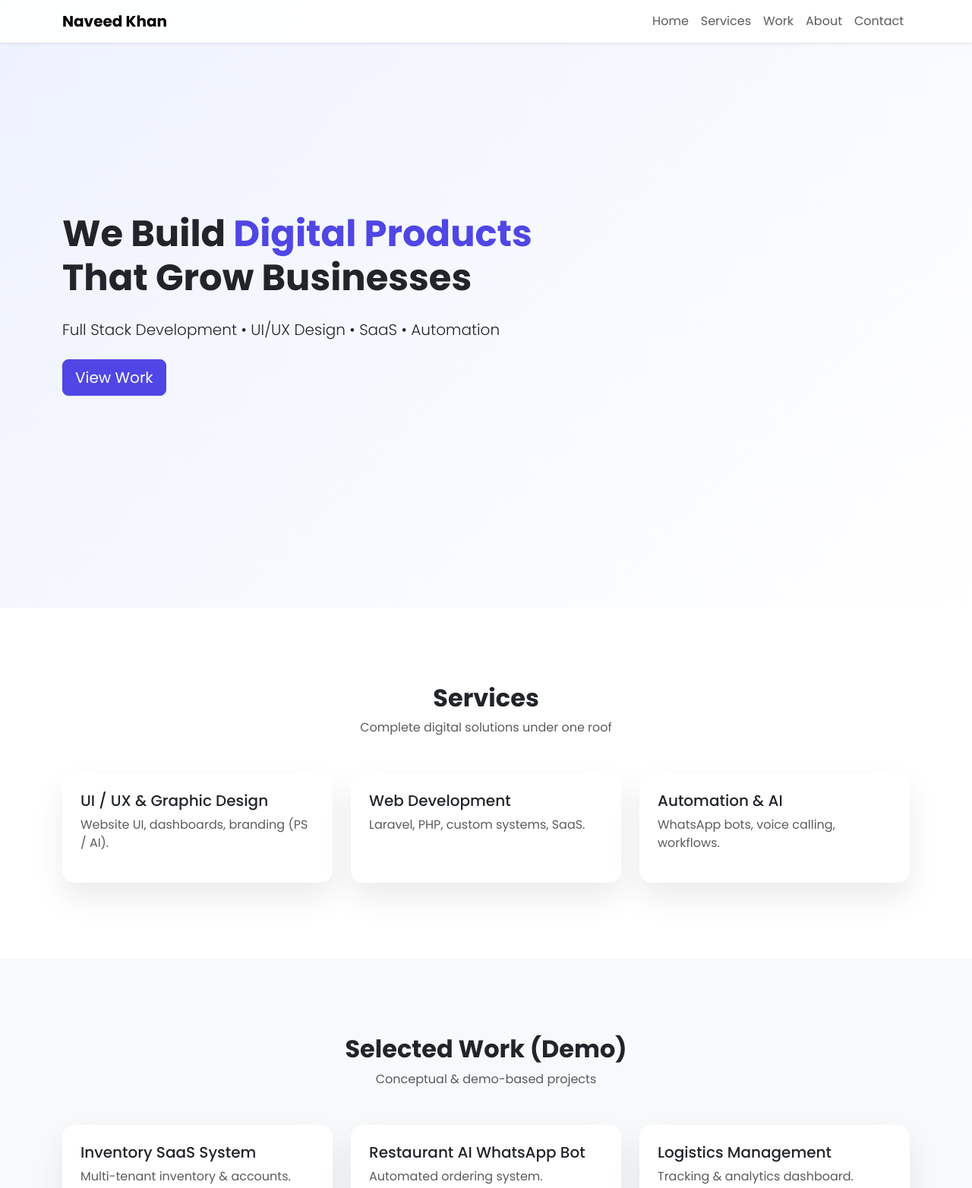
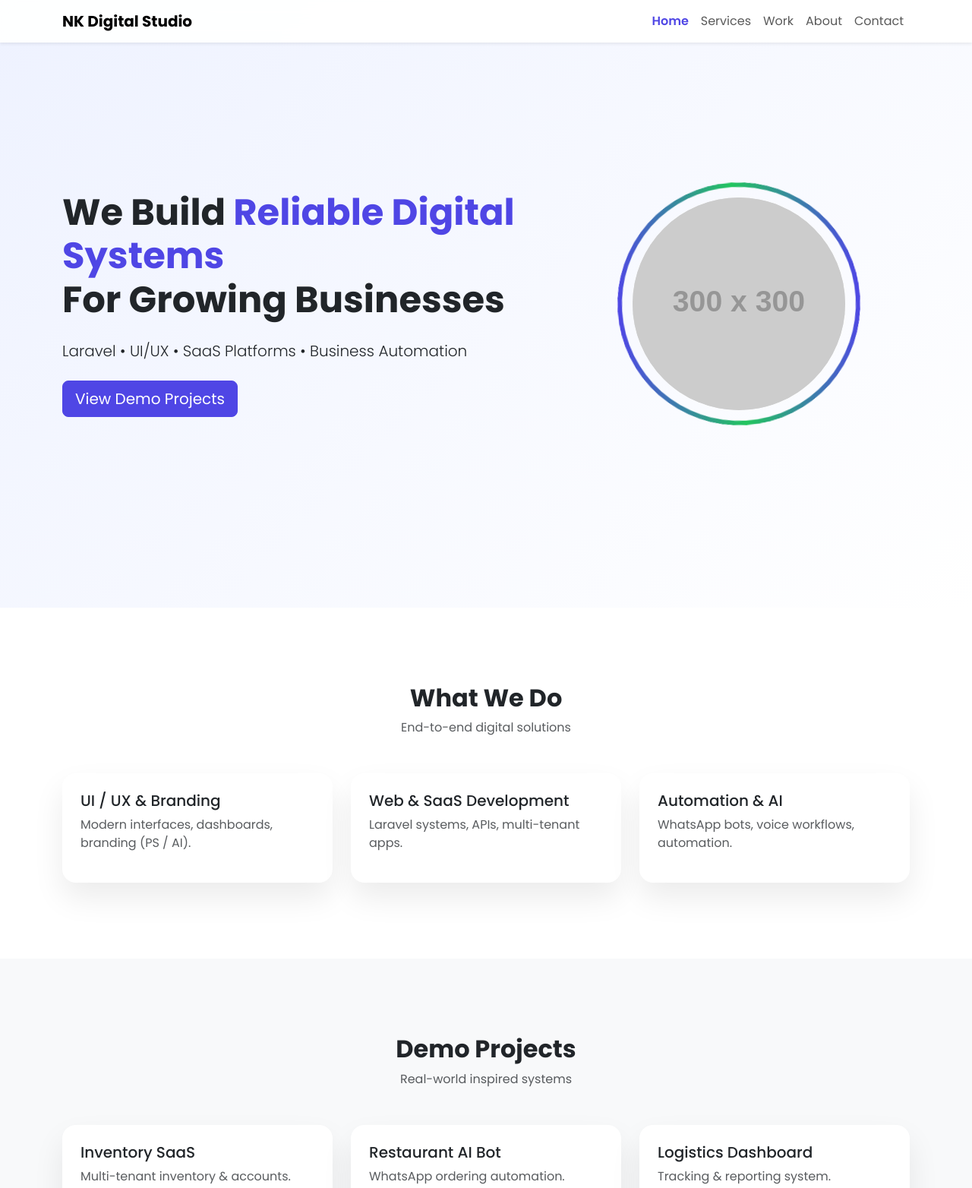
Before and after one commit to itsnaveedkhan01/portfolio, a plain HTML site: page index.html in a window 1280 px wide. Shown: the top 1564 px of the page at 76% size. Drawn offline with nearby package versions, Linux system fonts and the light colour scheme; placeholder pictures from the web are drawn by us.

Commit message:
Update index.html

```diff
--- a/index.html
+++ b/index.html
@@ -3,7 +3,7 @@
 <head>
   <meta charset="UTF-8">
   <meta name="viewport" content="width=device-width, initial-scale=1">
-  <title>Naveed Khan | Digital Studio</title>
+  <title>Naveed Khan | NK Digital Studio</title>
 
   <!-- Bootstrap 5 -->
   <link href="https://cdn.jsdelivr.net/npm/bootstrap@5.3.2/dist/css/bootstrap.min.css" rel="stylesheet">
@@ -20,42 +20,98 @@
     :root {
       --primary: #4f46e5;
       --dark: #0f172a;
+      --accent: #22c55e;
     }
 
+    /* Navbar */
     .navbar {
       background: #ffffffee;
       backdrop-filter: blur(10px);
     }
+    .nav-link.active {
+      color: var(--primary) !important;
+      font-weight: 600;
+    }
 
+    /* Hero */
     .hero {
       min-height: 100vh;
       background: linear-gradient(135deg, #eef2ff, #ffffff);
+      display: flex;
+      align-items: center;
     }
 
     .hero h1 span {
       color: var(--primary);
     }
 
+    /* Naveed Image with Animated Border */
+    .profile-wrapper {
+      position: relative;
+      width: 320px;
+      height: 320px;
+      border-radius: 50%;
+      display: flex;
+      align-items: center;
+      justify-content: center;
+      margin: auto;
+    }
+
+    .profile-wrapper::before {
+      content: "";
+      position: absolute;
+      inset: 0;
+      border-radius: 50%;
+      padding: 6px;
+      background: linear-gradient(270deg, var(--primary), var(--accent), var(--primary));
+      animation: rotate 4s linear infinite;
+      -webkit-mask:
+        linear-gradient(#fff 0 0) content-box,
+        linear-gradient(#fff 0 0);
+      -webkit-mask-composite: xor;
+              mask-composite: exclude;
+    }
+
+    @keyframes rotate {
+      0% { transform: rotate(0deg); }
+      100% { transform: rotate(360deg); }
+    }
+
+    .profile-img {
+      width: 280px;
+      height: 280px;
+      border-radius: 50%;
+      object-fit: cover;
+      background: #ddd;
+    }
+
+    /* Buttons */
     .btn-primary {
       background-color: var(--primary);
       border-color: var(--primary);
     }
 
+    /* Sections */
     .section-padding {
       padding: 100px 0;
     }
 
+    /* Cards + Scroll Animation */
     .card-custom {
       border: none;
-      border-radius: 16px;
+      border-radius: 18px;
       box-shadow: 0 20px 40px rgba(0,0,0,0.08);
-      transition: transform .3s ease;
+      transition: all 0.6s ease;
+      opacity: 0;
+      transform: translateY(30px);
     }
 
-    .card-custom:hover {
-      transform: translateY(-8px);
+    .card-custom.show {
+      opacity: 1;
+      transform: translateY(0);
     }
 
+    /* Footer */
     footer {
       background: var(--dark);
       color: #cbd5f5;
@@ -67,7 +123,7 @@
 <!-- NAVBAR -->
 <nav class="navbar navbar-expand-lg fixed-top shadow-sm">
   <div class="container">
-    <a class="navbar-brand fw-bold" href="#home">Naveed Khan</a>
+    <a class="navbar-brand fw-bold" href="#home">NK Digital Studio</a>
     <button class="navbar-toggler" type="button" data-bs-toggle="collapse" data-bs-target="#navMenu">
       <span class="navbar-toggler-icon"></span>
     </button>
@@ -84,15 +140,29 @@
 </nav>
 
 <!-- HERO -->
-<section id="home" class="hero d-flex align-items-center">
+<section id="home" class="hero">
   <div class="container">
-    <h1 class="display-5 fw-bold mb-4">
-      We Build <span>Digital Products</span><br>That Grow Businesses
-    </h1>
-    <p class="lead mb-4">
-      Full Stack Development • UI/UX Design • SaaS • Automation
-    </p>
-    <a href="#work" class="btn btn-primary btn-lg">View Work</a>
+    <div class="row align-items-center">
+      <!-- LEFT CONTENT -->
+      <div class="col-lg-7 mb-5 mb-lg-0">
+        <h1 class="display-5 fw-bold mb-4">
+          We Build <span>Reliable Digital Systems</span><br>
+          For Growing Businesses
+        </h1>
+        <p class="lead mb-4">
+          Laravel • UI/UX • SaaS Platforms • Business Automation
+        </p>
+        <a href="#work" class="btn btn-primary btn-lg">View Demo Projects</a>
+      </div>
+
+      <!-- RIGHT IMAGE -->
+      <div class="col-lg-5 text-center">
+        <div class="profile-wrapper">
+          <!-- Replace image path with your real photo -->
+          <img src="https://via.placeholder.com/300" alt="Naveed Khan" class="profile-img">
+        </div>
+      </div>
+    </div>
   </div>
 </section>
 
@@ -100,27 +170,27 @@
 <section id="services" class="section-padding">
   <div class="container">
     <div class="text-center mb-5">
-      <h2 class="fw-bold">Services</h2>
-      <p class="text-muted">Complete digital solutions under one roof</p>
+      <h2 class="fw-bold">What We Do</h2>
+      <p class="text-muted">End-to-end digital solutions</p>
     </div>
 
     <div class="row g-4">
       <div class="col-md-4">
         <div class="card card-custom p-4 h-100">
-          <h5>UI / UX & Graphic Design</h5>
-          <p class="text-muted">Website UI, dashboards, branding (PS / AI).</p>
+          <h5>UI / UX & Branding</h5>
+          <p class="text-muted">Modern interfaces, dashboards, branding (PS / AI).</p>
         </div>
       </div>
       <div class="col-md-4">
         <div class="card card-custom p-4 h-100">
-          <h5>Web Development</h5>
-          <p class="text-muted">Laravel, PHP, custom systems, SaaS.</p>
+          <h5>Web & SaaS Development</h5>
+          <p class="text-muted">Laravel systems, APIs, multi-tenant apps.</p>
         </div>
       </div>
       <div class="col-md-4">
         <div class="card card-custom p-4 h-100">
           <h5>Automation & AI</h5>
-          <p class="text-muted">WhatsApp bots, voice calling, workflows.</p>
+          <p class="text-muted">WhatsApp bots, voice workflows, automation.</p>
         </div>
       </div>
     </div>
@@ -131,27 +201,27 @@
 <section id="work" class="section-padding bg-light">
   <div class="container">
     <div class="text-center mb-5">
-      <h2 class="fw-bold">Selected Work (Demo)</h2>
-      <p class="text-muted">Conceptual & demo-based projects</p>
+      <h2 class="fw-bold">Demo Projects</h2>
+      <p class="text-muted">Real-world inspired systems</p>
     </div>
 
     <div class="row g-4">
       <div class="col-md-4">
         <div class="card card-custom p-4 h-100">
-          <h5>Inventory SaaS System</h5>
+          <h5>Inventory SaaS</h5>
           <p class="text-muted">Multi-tenant inventory & accounts.</p>
         </div>
       </div>
       <div class="col-md-4">
         <div class="card card-custom p-4 h-100">
-          <h5>Restaurant AI WhatsApp Bot</h5>
-          <p class="text-muted">Automated ordering system.</p>
+          <h5>Restaurant AI Bot</h5>
+          <p class="text-muted">WhatsApp ordering automation.</p>
         </div>
       </div>
       <div class="col-md-4">
         <div class="card card-custom p-4 h-100">
-          <h5>Logistics Management</h5>
-          <p class="text-muted">Tracking & analytics dashboard.</p>
+          <h5>Logistics Dashboard</h5>
+          <p class="text-muted">Tracking & reporting system.</p>
         </div>
       </div>
     </div>
@@ -163,8 +233,8 @@
   <div class="container text-center">
     <h2 class="fw-bold mb-4">About</h2>
     <p class="text-muted">
-      I’m Naveed Khan, a Full Stack Developer with 4+ years of experience.
-      I work with a small trusted team to deliver scalable digital solutions.
+      Led by Naveed Khan, Full Stack Laravel Developer with 4+ years of experience.
+      Working with trusted partners to deliver scalable digital products.
     </p>
   </div>
 </section>
@@ -181,9 +251,41 @@
 </section>
 
 <footer class="py-4 text-center">
-  <small>© 2026 Naveed Khan Digital Studio · Demo projects for showcase</small>
+  <small>© 2026 NK Digital Studio · Demo projects for showcase purposes</small>
 </footer>
 
+<!-- Bootstrap JS -->
 <script src="https://cdn.jsdelivr.net/npm/bootstrap@5.3.2/dist/js/bootstrap.bundle.min.js"></script>
+
+<!-- Scroll Animation + Active Navbar -->
+<script>
+  // Scroll animation
+  const cards = document.querySelectorAll('.card-custom');
+  const observer = new IntersectionObserver(entries => {
+    entries.forEach(entry => {
+      if (entry.isIntersecting) entry.target.classList.add('show');
+    });
+  }, { threshold: 0.2 });
+  cards.forEach(card => observer.observe(card));
+
+  // Active navbar
+  const sections = document.querySelectorAll('section');
+  const navLinks = document.querySelectorAll('.nav-link');
+
+  window.addEventListener('scroll', () => {
+    let current = '';
+    sections.forEach(section => {
+      const sectionTop = section.offsetTop - 120;
+      if (scrollY >= sectionTop) current = section.getAttribute('id');
+    });
+    navLinks.forEach(link => {
+      link.classList.remove('active');
+      if (link.getAttribute('href') === '#' + current) {
+        link.classList.add('active');
+      }
+    });
+  });
+</script>
+
 </body>
 </html>
```
